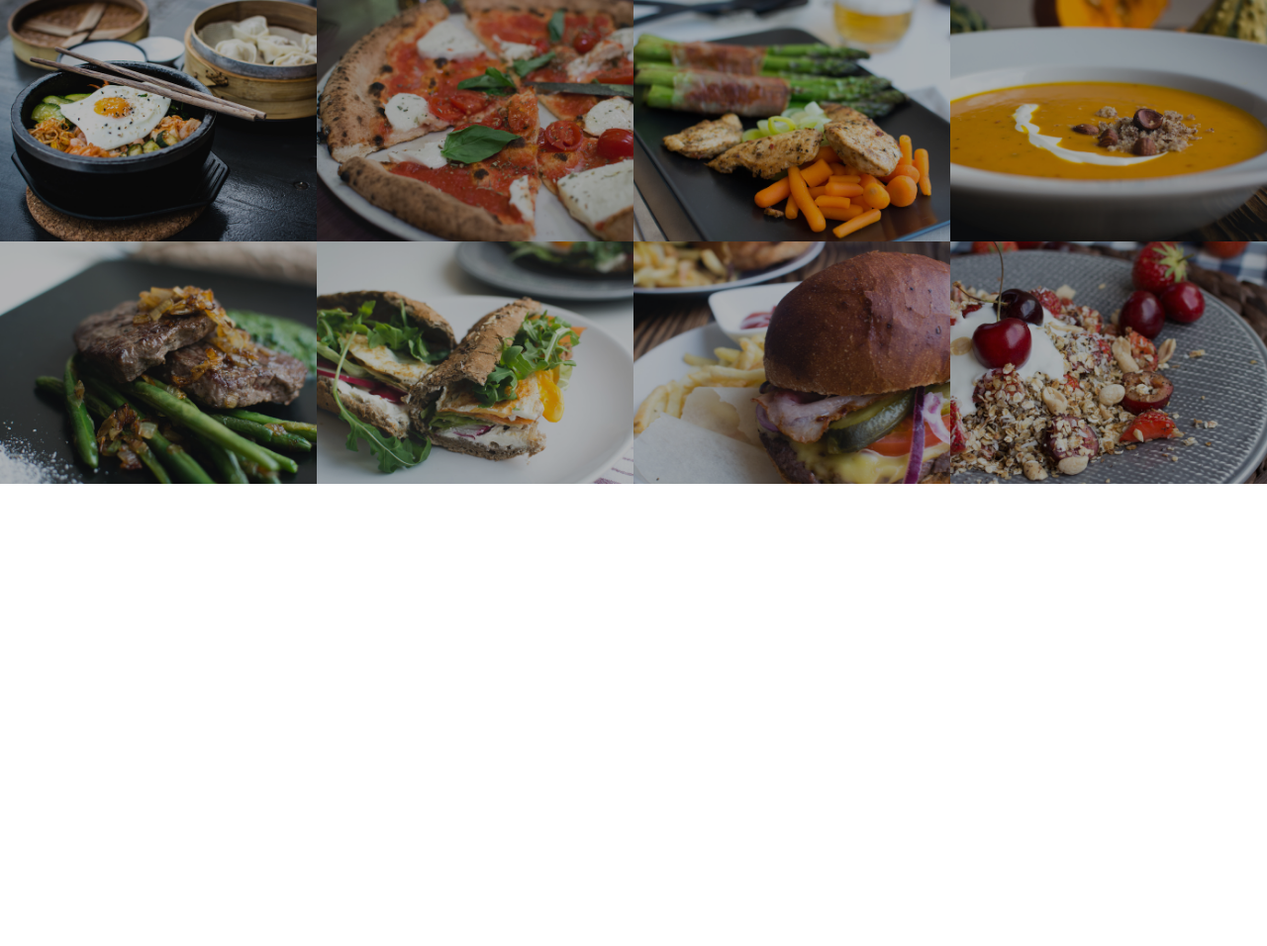
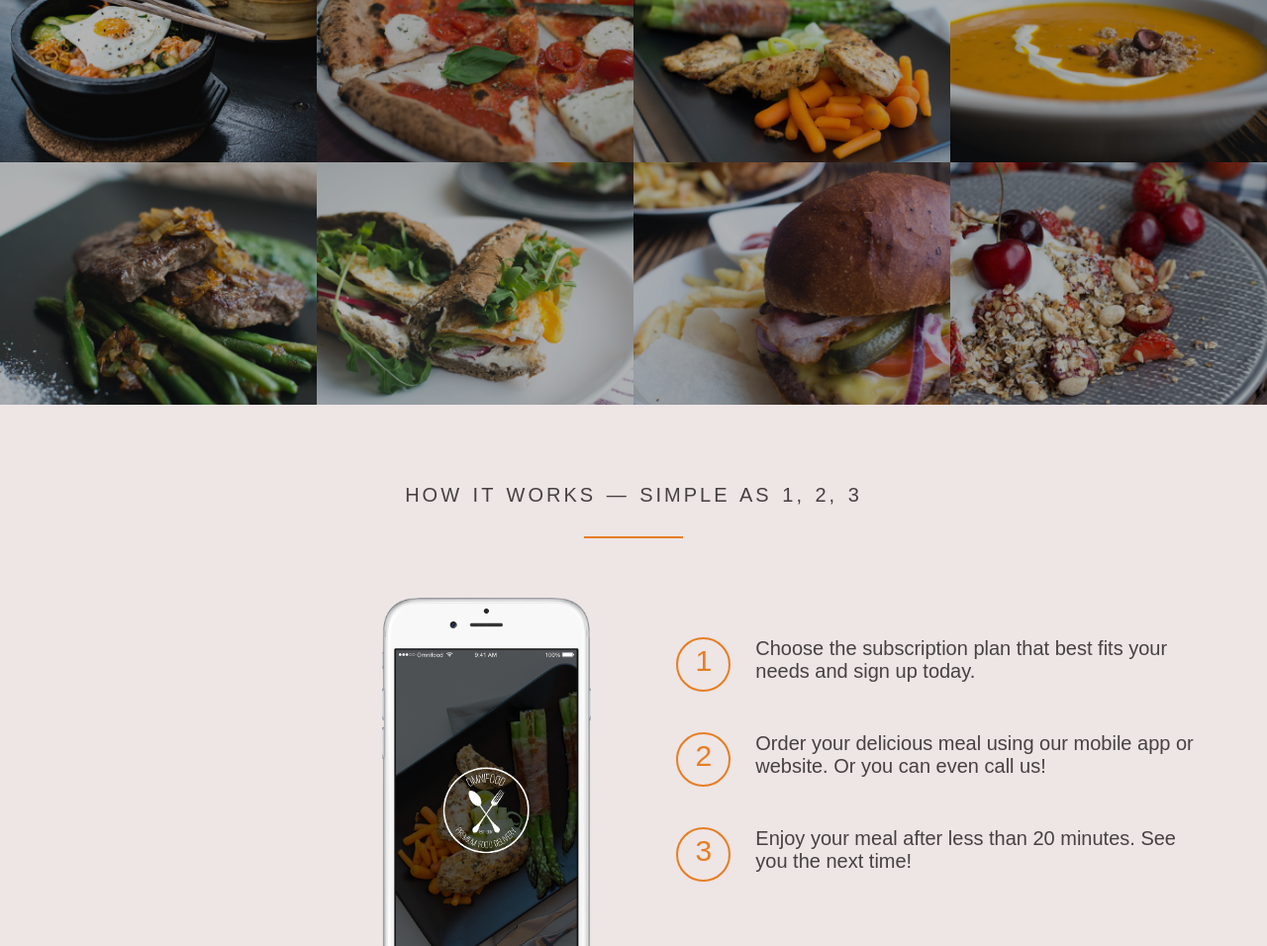
Before and after one commit to jagadish-varanasi/html-css, a plain HTML site: page index.html in a window 1280 px wide. Shown: the part 1524-2480 px from the top of the page at 99% size. Before the commit the page ends 2013 px from the top, so only its background shows below. Drawn offline with Linux system fonts and the light colour scheme; files whose address does not match are found by name.

Commit message:
added steps page

```diff
--- a/Resources/CSS/style.css
+++ b/Resources/CSS/style.css
@@ -15,6 +15,16 @@ html {
   font-weight: 300;
   text-rendering: optimizeLegibility;
 }
+
+.clearfix{zoom: 1}
+.clearfix:after{
+  content:".";
+  clear: both;
+  display:block;
+ height: 0;
+ visibility: hidden;
+}
+
 /*---------------------------------------------*/
 /* REUSABLE COMPONENTS*/
 /*---------------------------------------------*/
@@ -89,7 +99,7 @@ h2::after {
 .section-features .long-copy{
   margin-bottom: 30px;
 }
-]
+
 
 /*-----MEALS-----*/
 .section-meals{
@@ -217,3 +227,51 @@ header {
   left: 50%;
   transform: translate(-50%, -50%);
 }
+
+/*-------HOW IT WORKS-----------*/
+.section-steps{
+  background-color: rgb(238, 229, 229)
+}
+
+.steps-box:first-child{
+  text-align: right;
+  padding-right: 3%;
+  margin-top: 30px;
+}
+
+.steps-box:last-child{
+  padding-left: 3%;
+  margin-top: 70px;
+}
+
+.app-screen{
+  width: 40%;
+}
+
+.works-step{
+  margin-bottom: 50px;
+}
+
+.works-step:last-of-type{
+  margin-bottom: 80px;
+}
+
+.works-step div{
+  color: #e67e22;
+  border: 2px solid #e67e22;
+  border-radius: 50px;
+  display: inline-block;
+  height: 55px;
+  width: 55px;
+  text-align: center;
+  padding: 5px;
+  font-size: 150%;
+  margin-right:25px;
+  float: left;
+}
+
+.btn-app img{
+  height: 50px;
+  width: auto;
+  margin-right: 10px;
+}
--- a/index.html
+++ b/index.html
@@ -85,7 +85,7 @@
       </div>
     </section>
 
-    <section class="section-meals">
+    <section class="section-meals clearfix">
       <ul class="meal-showcase">
         <li>
           <figure class="meal-photo">
@@ -132,5 +132,55 @@
         </li>
       </ul>
     </section>
+    <section class="section-steps">
+      <div class="row">
+        <h2>How it works &mdash; Simple as 1, 2, 3</h2>
+      </div>
+        <div class="row">
+          <div class="col span-1-of-2 steps-box">
+            <img
+              src="Resources/img/app-iPhone.png"
+              alt="omnifood app icon"
+              class="app-screen"
+            />
+          </div>
+          <div class="col span-1-of-2 steps-box">
+            <div class="works-step">
+              <div>1</div>
+              <p>
+                Choose the subscription plan that best fits your needs and sign
+                up today.
+              </p>
+            </div>
+            <div class="works-step">
+              <div>2</div>
+              <p>
+                Order your delicious meal using our mobile app or website. Or
+                you can even call us!
+              </p>
+            </div>
+            <div class="works-step">
+              <div>3</div>
+              <p>
+                Enjoy your meal after less than 20 minutes. See you the next
+                time!
+              </p>
+            </div>
+            <a href="#" class="btn-app"><img src="Resources/img/download-app.svg" alt="app store img" ></a>
+            <a href="#" class="btn-app"><img src="Resources/img/download-app-android.png" alt="play store img" ></a>
+          </div>
+        </div>
+    </section>
   </body>
 </html>
+`
+<!--
+  Section 3: How it works
+Title: How it works - Simple as 1, 2, 3
+
+1.	Choose the subscription plan that best fits your needs and sign up today.
+2.	Order your delicious meal using our mobile app or website. Or you can even call us!
+3.	Enjoy your meal after less than 20 minutes. See you the next time!
+
+
+-->
```
